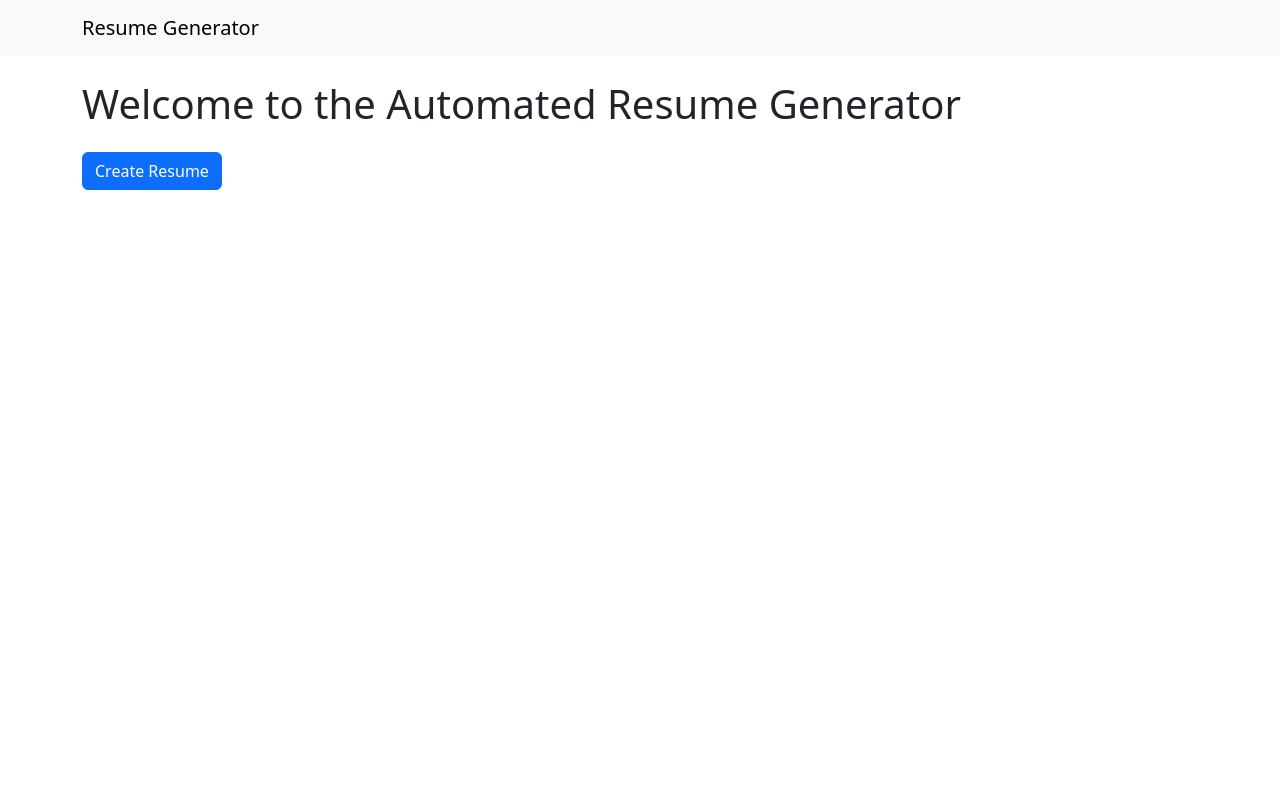
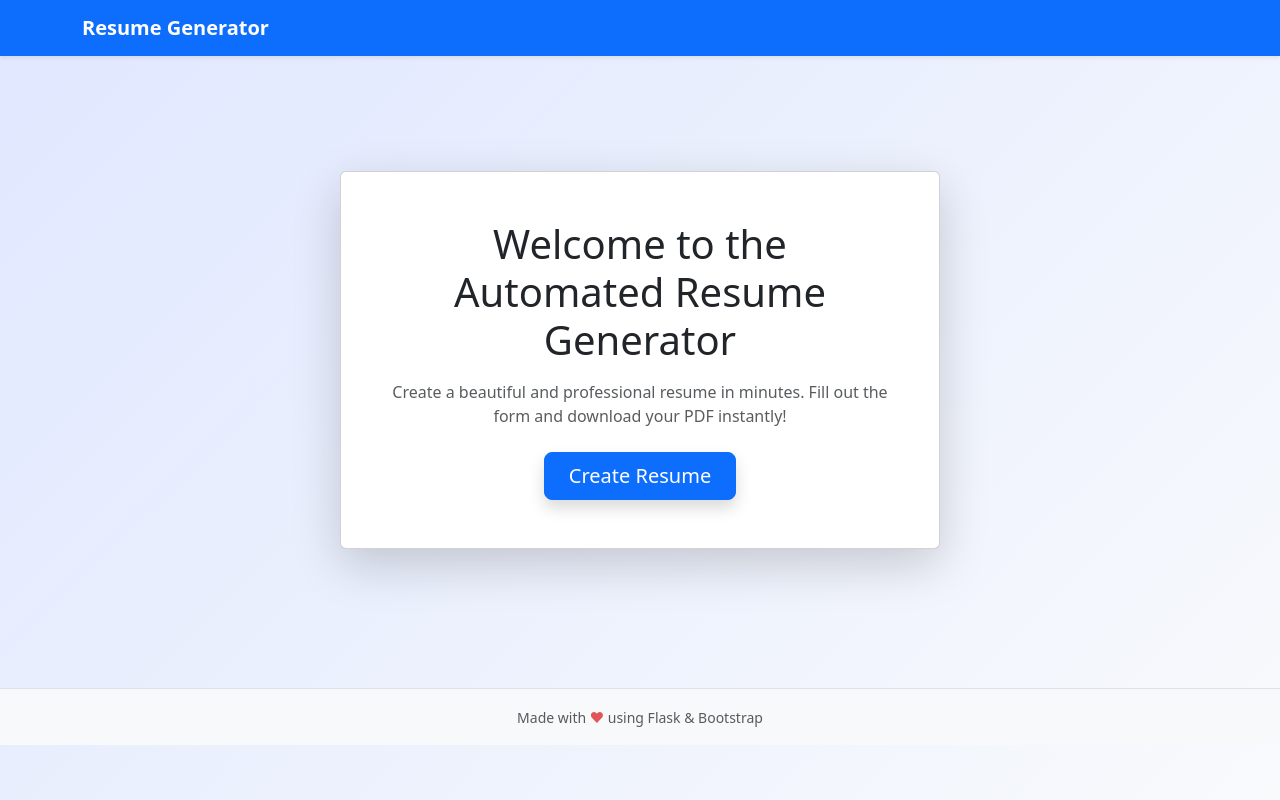
Before and after one commit to pedroavv1914/api-gerador-de-curriculos, a Flask app: page /form in a window 1280 px wide. Run offline with Flask 3, Linux system fonts and the light colour scheme.

Commit message:
Improve UI: modernize home and form pages with Bootstrap cards, spacing, and visual enhancements

```diff
--- a/templates/base.html
+++ b/templates/base.html
@@ -6,15 +6,23 @@
     <title>Resume Generator</title>
     <link href="https://cdn.jsdelivr.net/npm/bootstrap@5.3.0/dist/css/bootstrap.min.css" rel="stylesheet">
 </head>
-<body>
-<nav class="navbar navbar-expand-lg navbar-light bg-light mb-4">
+<body style="background: linear-gradient(135deg, #e0e7ff 0%, #f8fafc 100%); min-height: 100vh;">
+<nav class="navbar navbar-expand-lg navbar-dark bg-primary mb-4 shadow-sm">
   <div class="container">
-    <a class="navbar-brand" href="/">Resume Generator</a>
+    <a class="navbar-brand fw-bold" href="/">Resume Generator</a>
   </div>
 </nav>
-<div class="container">
-    <h1 class="mb-4">Welcome to the Automated Resume Generator</h1>
-    <a href="/form" class="btn btn-primary">Create Resume</a>
+<div class="container d-flex flex-column align-items-center justify-content-center" style="min-height: 70vh;">
+    <div class="card shadow-lg p-5 w-100" style="max-width: 600px;">
+        <h1 class="mb-3 text-center">Welcome to the Automated Resume Generator</h1>
+        <p class="mb-4 text-center text-muted">Create a beautiful and professional resume in minutes. Fill out the form and download your PDF instantly!</p>
+        <div class="d-flex justify-content-center">
+            <a href="/form" class="btn btn-lg btn-primary px-4 py-2 shadow">Create Resume</a>
+        </div>
+    </div>
 </div>
+<footer class="bg-light text-center text-muted py-3 mt-5 border-top">
+    <small>Made with <span style="color:#e25555">&#9829;</span> using Flask & Bootstrap</small>
+</footer>
 </body>
 </html>
--- a/templates/form.html
+++ b/templates/form.html
@@ -1,16 +1,18 @@
 {% extends 'base.html' %}
 {% block content %}
-<div class="container mt-4">
-  <h2>Create Your Resume</h2>
-  <form method="POST" enctype="multipart/form-data">
+<div class="container my-5 d-flex justify-content-center">
+  <div class="card shadow-lg p-4 w-100" style="max-width: 750px;">
+    <h2 class="mb-4 text-center">Create Your Resume</h2>
+    <form method="POST" enctype="multipart/form-data" class="needs-validation" novalidate>
+      <h5 class="mb-3 text-primary">Personal Information</h5>
       <div class="row">
         <div class="col-md-6 mb-3">
           <label for="name" class="form-label">Full Name</label>
-        <input type="text" class="form-control" id="name" name="name" required>
+          <input type="text" class="form-control" id="name" name="name" required placeholder="e.g. Ana Silva" title="Your full name">
         </div>
         <div class="col-md-6 mb-3">
           <label for="contact" class="form-label">Contact Info</label>
-        <input type="text" class="form-control" id="contact" name="contact" required>
+          <input type="text" class="form-control" id="contact" name="contact" required placeholder="e.g. (11) 99999-9999, email@email.com" title="Phone and/or email">
         </div>
       </div>
     <div class="mb-3">
```
Lines whose indentation alone changed are shown as unchanged.
